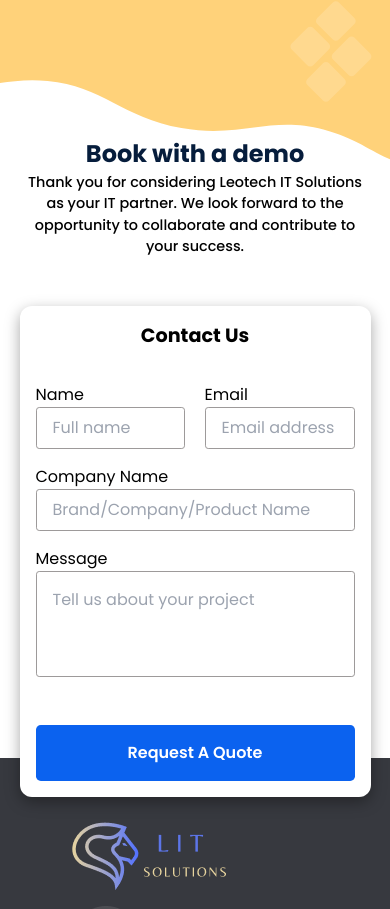
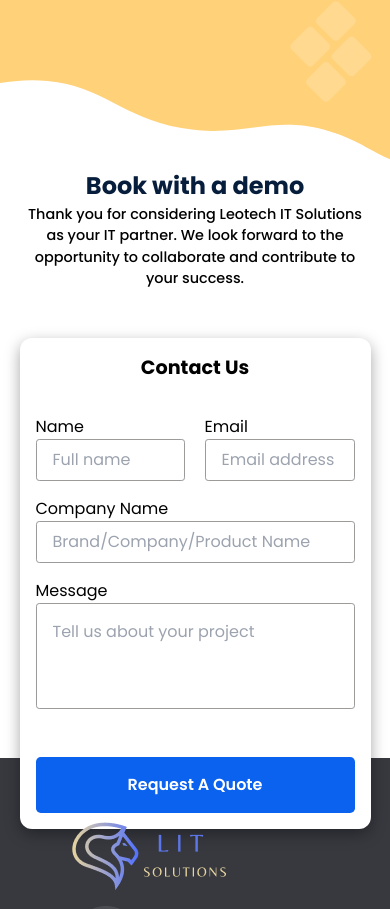
Before and after one commit to jaivikpatel2001/leotech, a React (Create React App) app: page /Contact in a window 390 px wide. Shown: the part 8179-9088 px from the top of the page. Built offline with nearby package versions, Linux system fonts and the light colour scheme.

Commit message:
design change

```diff
--- a/src/Components/ContactForm/Contactform.css
+++ b/src/Components/ContactForm/Contactform.css
@@ -80,7 +80,7 @@
 
   .cftitle {
     text-align: center;
-    /* margin-top: 19rem; */
+    margin-top: 5rem;
     font-size: 1.5rem;
   }
   .cfdesc {
```
